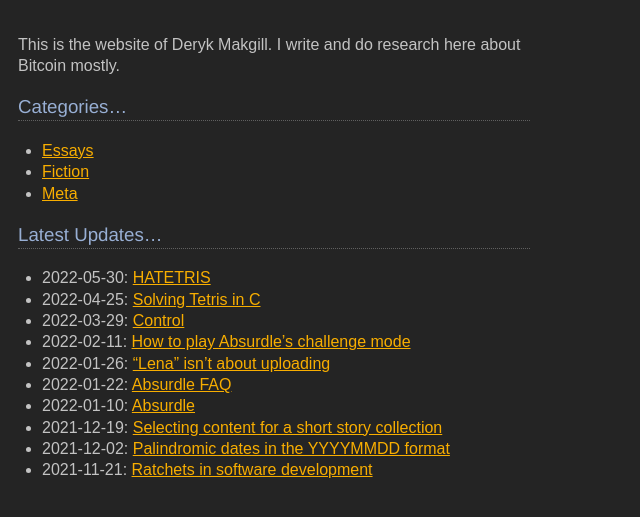
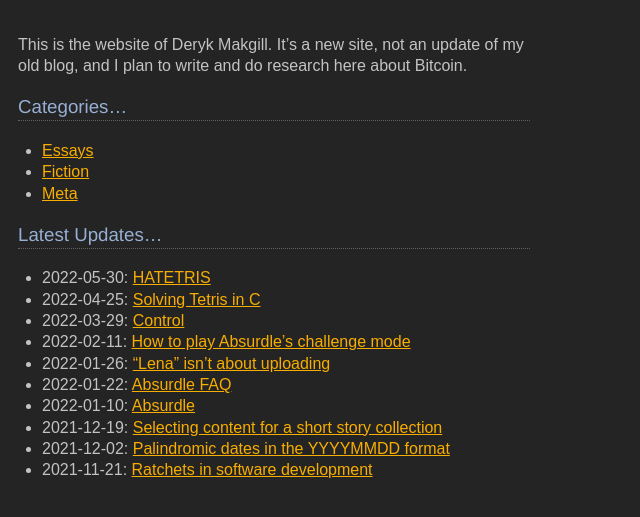
Before and after one commit to dmkgll/dmkgll, a Jekyll site: the page built from index.md, in a window 1280 px wide. Shown: the top 517 px of the page, without its empty margins (0-640 px from the left). Built offline with Jekyll 4.4.1, drawn with Linux system fonts in a browser that asks for light colours.

Commit message:
Update index.md

```diff
--- a/index.md
+++ b/index.md
@@ -2,7 +2,7 @@
 layout: default
 ---
 
-This is the website of Deryk Makgill. I write and do research here about Bitcoin mostly.
+This is the website of Deryk Makgill. It's a new site, not an update of my old blog, and I plan to write and do research here about Bitcoin.
 
 ### Categories...
 
```
